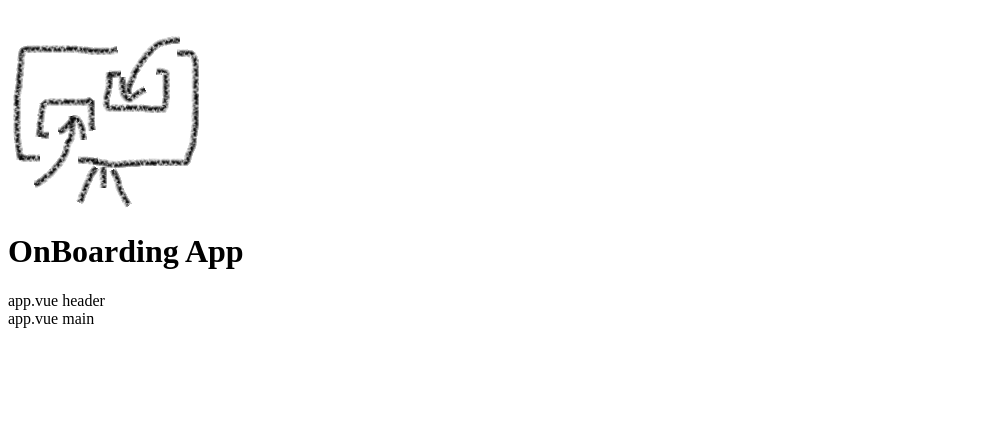
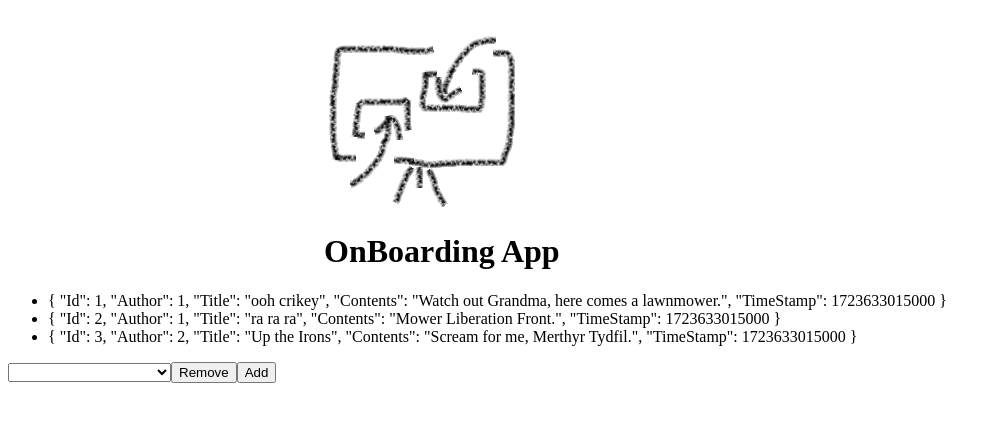
Before and after one commit to Dave-Jones-Atkins-Realis/OnBoarding.UI, a Vue app: page / in a window 1280 px wide. Shown: the top 422 px of the page, without its empty margins (0-1001 px from the left). Built offline with nearby package versions, Linux system fonts and the light colour scheme.

Commit message:
Added a crude list of notices and add / remove notice buttons

```diff
--- a/index.html
+++ b/index.html
@@ -1,11 +1,11 @@
 <!DOCTYPE html>
 <html lang="en">
   <head>
-    <img src="./src/assets/OnBoarding.png" alt="Notice Board" >
-    <h1>OnBoarding App</h1>
+
   </head>
   <body>
+
     <div id="app"></div>
-    <script type="module" src="/src/main.js"></script>
+    <script type="module" src="./src/main.js"></script>
   </body>
 </html>
--- a/src/App.vue
+++ b/src/App.vue
@@ -1,9 +1,9 @@
 <script setup>
 import { ref } from 'vue';
-import { notices as noticeData, users as userData } from './data/dummydata.js';
+import dummyData from './data/dummydata.js';
 
-const notices = ref(noticeData);
-const users = ref(userData);
+const notices = ref(dummyData.notices);
+const users = ref(dummyData.users);
 const selectedNoticeId = ref(null);
 
 const getUserName = (authorId) => {
@@ -36,16 +36,33 @@ const deleteNoticeById = (id) => {
 <template>
   <header>
 
-    <div >
-      app.vue header
-    </div>
   </header>
 
   <main>
-    app.vue main
+    <div class="center-horizontally">
+
+      <img src="./assets/OnBoarding.png" alt="Notice Board" >
+      <h1>OnBoarding App</h1>
+    </div>
+
+    <ul>
+      <li v-for="notice in notices" :key="notice.Id">
+        {{notice}}
+      </li>
+    </ul>
+    <select v-model="selectedNoticeId" id="notices">
+      <option v-for="notice in notices" :key="notice.Id" :value="notice.Id">
+        {{getUserName(notice.Author) + ': ' + notice.Title}}
+      </option>
+    </select>
+    <button @click="deleteNoticeById(selectedNoticeId)"> Remove</button>
+    <button @click="addNotice('some content')"> Add</button>
   </main>
 </template>
 
 <style scoped>
-
+  .center-horizontally {
+      margin: 0 auto;
+      width: 50%; /* Adjust as needed */
+  }
 </style>
```
